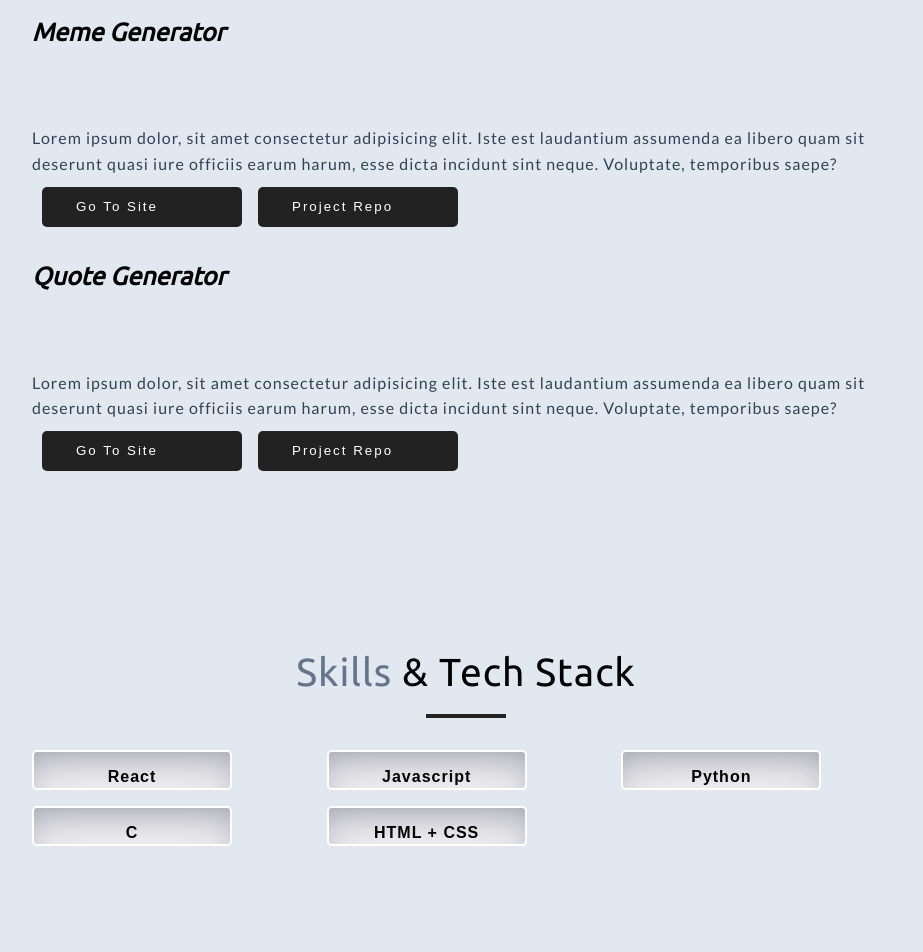
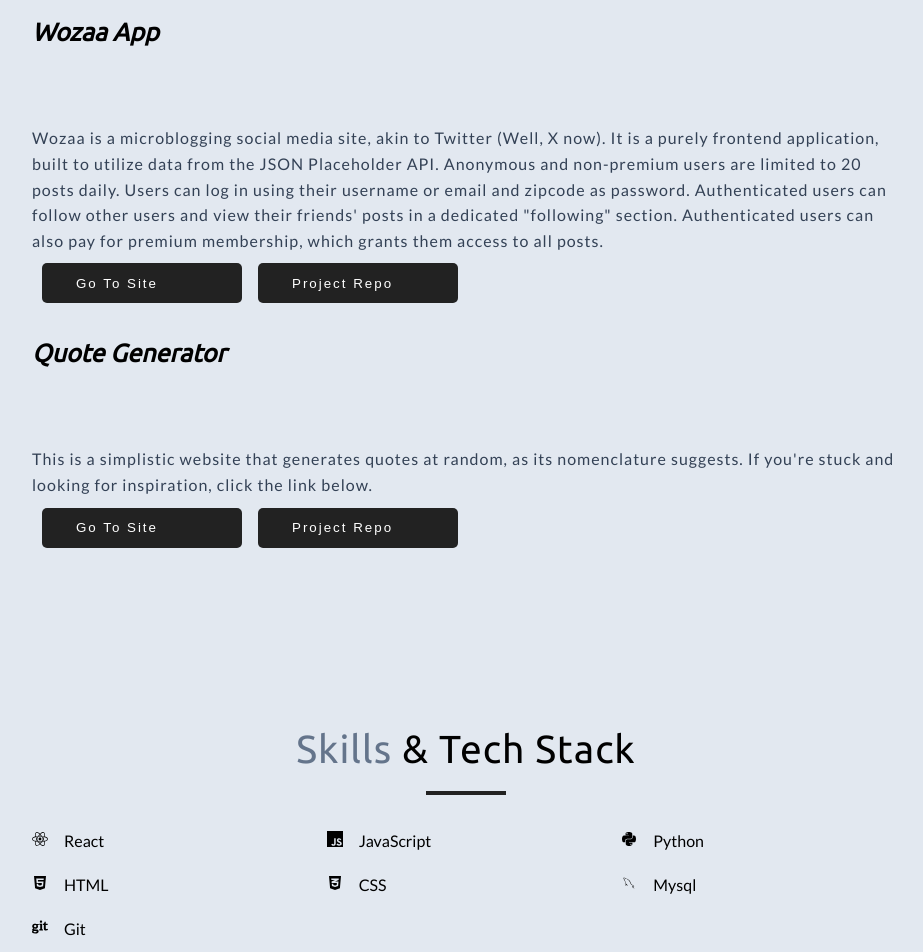
Before and after one commit to frank-Mwangi/portfolio-website, a React (Vite) app: page / in a window 1280 px wide. Shown: the part 1200-2152 px from the top of the page, without its empty margins (174-1097 px from the left). Built offline with nearby package versions, Linux system fonts and the light colour scheme.

Commit message:
Add skills and projects

```diff
--- a/src/components/Projects.jsx
+++ b/src/components/Projects.jsx
@@ -16,29 +16,56 @@
           </h4>
           <img />
           <p className="project-description">
-            Lorem ipsum dolor, sit amet consectetur adipisicing elit. Iste est
-            laudantium assumenda ea libero quam sit deserunt quasi iure officiis
-            earum harum, esse dicta incidunt sint neque. Voluptate, temporibus
-            saepe?
+            This is a mock eCommerce website for A2Z, a leading computer store
+            in Nairobi, Kenya. Find your dream laptop, filter by price, color,
+            or brand. A2Z - Digitally yours!
             <div className="btn-container">
+              <a
+                href="https://a2zlandingpage.netlify.app/"
+                target="_blank"
+                rel="noopener noreferrer"
+              >
                 <button className="btn">Go to site</button>
+              </a>
+              <a
+                href="https://github.com/Njaaga-Gakure/A2Z-app"
+                target="_blank"
+                rel="noopener noreferrer"
+              >
                 <button className="btn">Project repo</button>
+              </a>
             </div>
           </p>
         </div>
         <div>
           <h4 className="project-title">
-            <span>Meme</span> Generator
+            <span>Wozaa</span> App
           </h4>
           <img />
           <p className="project-description">
-            Lorem ipsum dolor, sit amet consectetur adipisicing elit. Iste est
-            laudantium assumenda ea libero quam sit deserunt quasi iure officiis
-            earum harum, esse dicta incidunt sint neque. Voluptate, temporibus
-            saepe?
+            Wozaa is a microblogging social media site, akin to Twitter (Well, X
+            now). It is a purely frontend application, built to utilize data
+            from the JSON Placeholder API. Anonymous and non-premium users are
+            limited to 20 posts daily. Users can log in using their username or
+            email and zipcode as password. Authenticated users can follow other
+            users and view their friends' posts in a dedicated "following"
+            section. Authenticated users can also pay for premium membership,
+            which grants them access to all posts.
             <div className="btn-container">
+              <a
+                href="https://wozaa.netlify.app/"
+                target="_blank"
+                rel="noopener noreferrer"
+              >
                 <button className="btn">Go to site</button>
+              </a>
+              <a
+                href="https://github.com/frank-Mwangi/Wozaa"
+                target="_blank"
+                rel="noopener noreferrer"
+              >
                 <button className="btn">Project repo</button>
+              </a>
             </div>
           </p>
         </div>
@@ -48,13 +75,24 @@
           </h4>
           <img />
           <p className="project-description">
-            Lorem ipsum dolor, sit amet consectetur adipisicing elit. Iste est
-            laudantium assumenda ea libero quam sit deserunt quasi iure officiis
-            earum harum, esse dicta incidunt sint neque. Voluptate, temporibus
-            saepe?
+            This is a simplistic website that generates quotes at random, as its
+            nomenclature suggests. If you're stuck and looking for inspiration,
+            click the link below.
             <div className="btn-container">
+              <a
+                href="https://sporadicquotegenerator.netlify.app/"
+                target="_blank"
+                rel="noopener noreferrer"
+              >
                 <button className="btn">Go to site</button>
+              </a>
+              <a
+                href="https://github.com/frank-Mwangi/quote_generator"
+                target="_blank"
+                rel="noopener noreferrer"
+              >
                 <button className="btn">Project repo</button>
+              </a>
             </div>
           </p>
         </div>
--- a/src/components/Skills.jsx
+++ b/src/components/Skills.jsx
@@ -1,5 +1,8 @@
 import React from "react";
 import styled from "styled-components";
+import { FaReact, FaPython, FaHtml5, FaCss3Alt, FaGit } from "react-icons/fa";
+import { SiJavascript } from "react-icons/si";
+import { DiMysql } from "react-icons/di";
 
 const Skills = () => {
   return (
@@ -10,11 +13,34 @@
         </h2>
         <div className="underline"></div>
         <div className="btn-container">
-          <button className="btn">React</button>
-          <button className="btn">Javascript</button>
-          <button className="btn">Python</button>
-          <button className="btn">C</button>
-          <button className="btn">HTML + CSS</button>
+          <div>
+            <FaReact />
+            <span>React</span>
+          </div>
+          <div>
+            <SiJavascript />
+            <span>JavaScript</span>
+          </div>
+          <div>
+            <FaPython />
+            <span>Python</span>
+          </div>
+          <div>
+            <FaHtml5 />
+            <span>HTML</span>
+          </div>
+          <div>
+            <FaCss3Alt />
+            <span>CSS</span>
+          </div>
+          <div>
+            <DiMysql />
+            <span>Mysql</span>
+          </div>
+          <div>
+            <FaGit />
+            <span>Git</span>
+          </div>
         </div>
       </div>
     </Wrapper>
@@ -54,6 +80,11 @@
     display: grid;
     grid-template-columns: repeat(3, 1fr);
     gap: 1rem;
+    div {
+      span {
+        margin: 1rem;
+      }
+    }
   }
   .btn {
     background: white;
```
Lines whose indentation alone changed are shown as unchanged.
